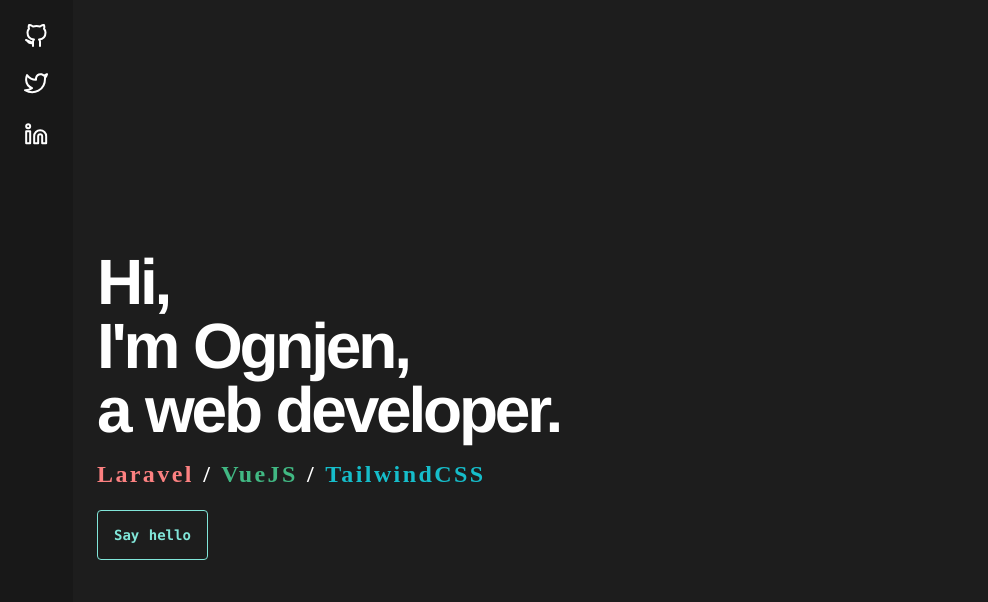
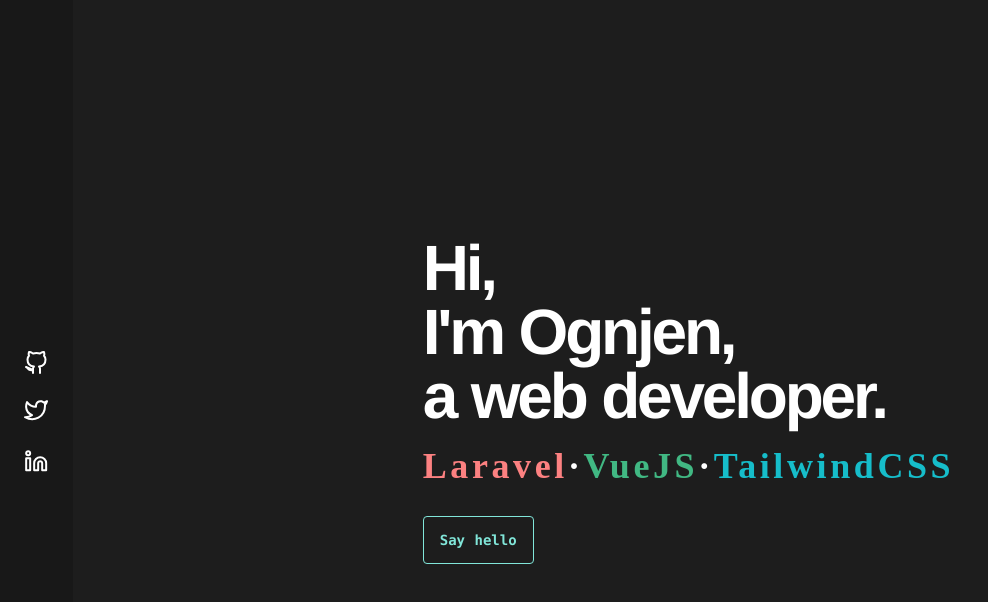
Before and after one commit to opejovic/me, a Nuxt app: page / in a window 1280 px wide. Shown: the top 602 px of the page, without its empty margins (0-988 px from the left). Built offline with nearby package versions, Linux system fonts and the light colour scheme; a web font is replaced by a local one.

Commit message:
Additional tweaks

```diff
--- a/pages/index.vue
+++ b/pages/index.vue
@@ -2,10 +2,10 @@
   <div class="antialiased container min-h-screen">
     <div class="flex">
       <div
-        class="min-h-screen justify-center px-6"
+        class="min-h-screen px-6 flex flex-col items-center justify-center"
         style="background-color: #181818;"
       >
-        <div class>
+        <div>
           <a
             target="_blank"
             href="https://www.github.com/opejovic"
@@ -95,25 +95,33 @@
         </div>
       </div>
       <div
-        class="ml-6 text-white text-6xl font-bold tracking-tighter my-auto leading-none"
+        class="w-full ml-6 text-white font-bold my-auto leading-none flex items-center justify-center"
+      >
+        <div class="">
+          <div
+            class="text-2xl tracking-tight md:text-4xl lg:text-6xl lg:tracking-tighter"
           >
             <p>Hi,</p>
             <p>I'm Ognjen,</p>
             <p>a web developer.</p>
+          </div>
           <div
-          class="text-2xl tracking-widest mt-5"
+            class="text-xl md:text-4xl tracking-widest mt-5"
             style="font-family: 'La Belle Aurore',cursive;"
           >
-          <span class="text-red-400">Laravel</span> /
-          <span style="color: #41b883;">VueJS</span> /
+            <span class="text-red-400">Laravel</span>
+            <span>&middot;</span>
+            <span style="color: #41b883;">VueJS</span>
+            <span>&middot;</span>
             <span style="color: #16bdca;">TailwindCSS</span>
           </div>
           <a
             href="mailto:ognjen@fullstacked.dev"
-          class="border rounded border-teal-300 text-sm font-bold text-teal-300 py-4 px-4 font-mono tracking-normal"
+            class="inline-block mt-8 border rounded border-teal-300 text-sm font-bold text-teal-300 py-4 px-4 font-mono tracking-normal"
           >
             Say hello
           </a>
+        </div>
       </div>
     </div>
   </div>
```
Lines whose indentation alone changed are shown as unchanged.
